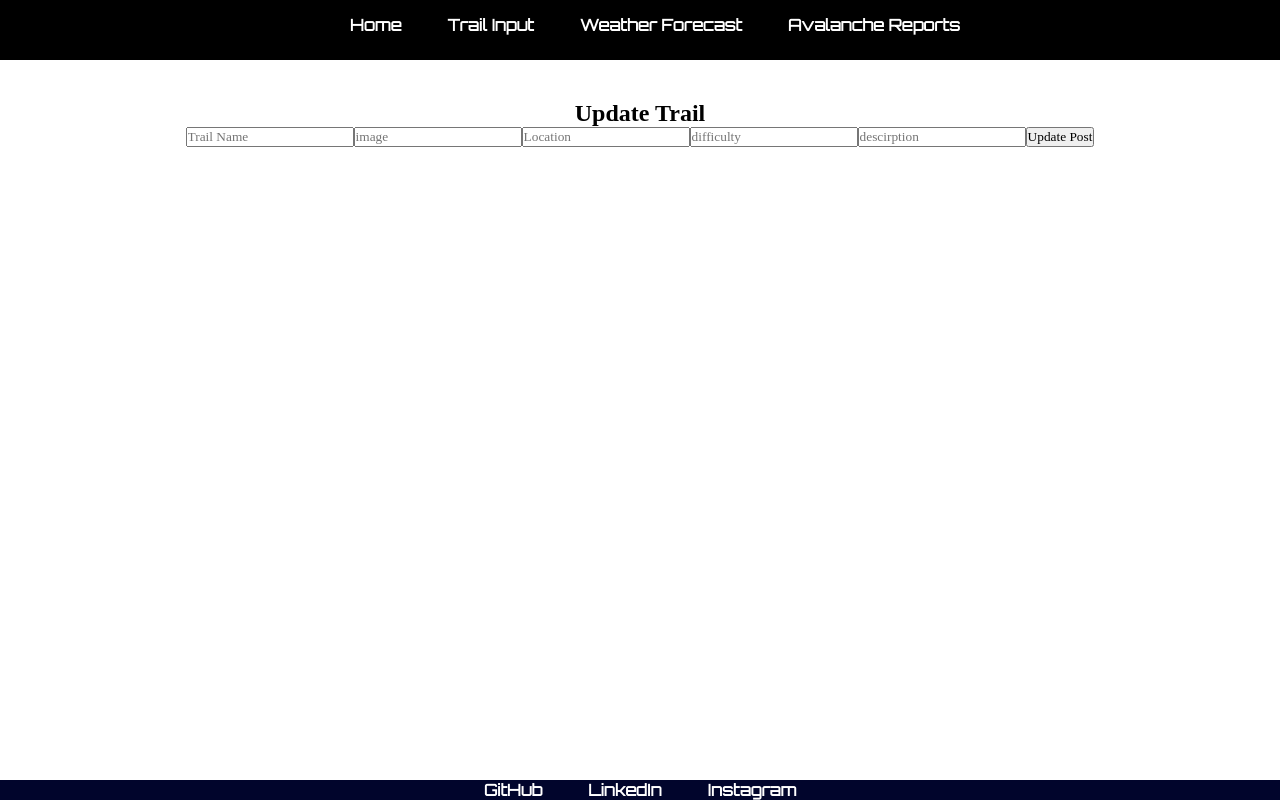
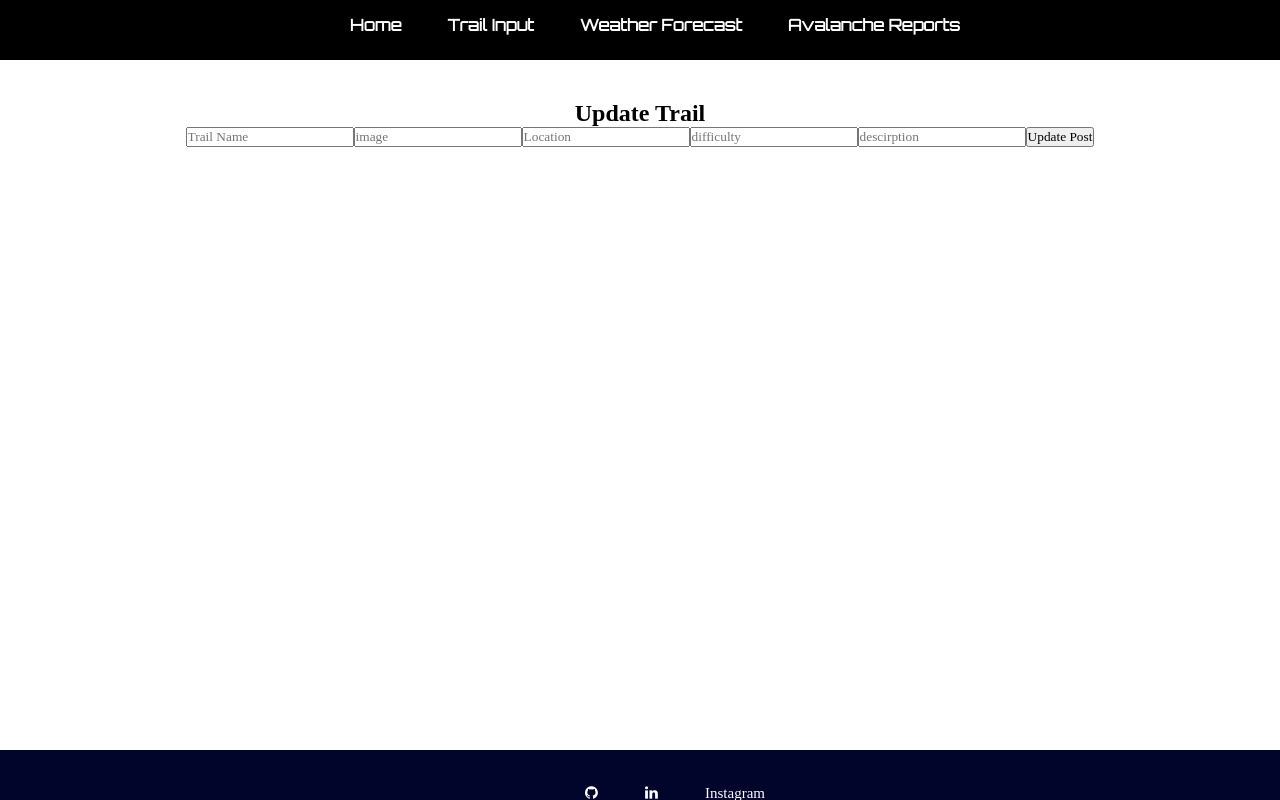
Before and after one commit to RobWilliams0615/ski-blog, a React (Create React App) app in the folder client/: page /updatetrails/1 in a window 1280 px wide. Built offline with nearby package versions, Linux system fonts and the light colour scheme.

Commit message:
all changes in all files

```diff
--- a/client/public/index.html
+++ b/client/public/index.html
@@ -30,6 +30,7 @@
     <link rel="preconnect" href="https://fonts.googleapis.com">
     <link rel="preconnect" href="https://fonts.gstatic.com" crossorigin>
     <link href="https://fonts.googleapis.com/css2?family=Orbitron&display=swap" rel="stylesheet">
+    <link rel="stylesheet" href="https://cdnjs.cloudflare.com/ajax/libs/font-awesome/4.7.0/css/font-awesome.min.css">
     <!--
       Notice the use of %PUBLIC_URL% in the tags above.
       It will be replaced with the URL of the `public` folder during the build.
--- a/client/src/App.css
+++ b/client/src/App.css
@@ -33,9 +33,19 @@
   left: 0;
   bottom: 0;
   width: 100%;
+  padding: 10px;
   background-color: rgb(1, 5, 44);
   color: white;
   text-align: center;
+  height: 30px;
+}
+
+.fa {
+  padding: 25px;
+  font-size: 15px;
+  width: 10px;
+  text-align: center;
+  text-decoration: none;
 }
 
 .mainheading {
--- a/client/src/Footer.js
+++ b/client/src/Footer.js
@@ -5,9 +5,17 @@ const Footer = () => {
   return (
     <div>
       <nav className="footer">
-        <a href="https://github.com/RobWilliams0615">GitHub</a>
-        <a href="https://www.linkedin.com/in/robwilliamsdev">LinkedIn</a>
-        <Link to="">Instagram</Link>
+        <a
+          href="https://github.com/RobWilliams0615"
+          className="fa fa-github"
+        ></a>
+        <a
+          href="https://www.linkedin.com/in/robwilliamsdev"
+          className="fa fa-linkedin"
+        ></a>
+        <a href="" className="fa fa-instagrame">
+          Instagram
+        </a>
       </nav>
     </div>
   );
```
